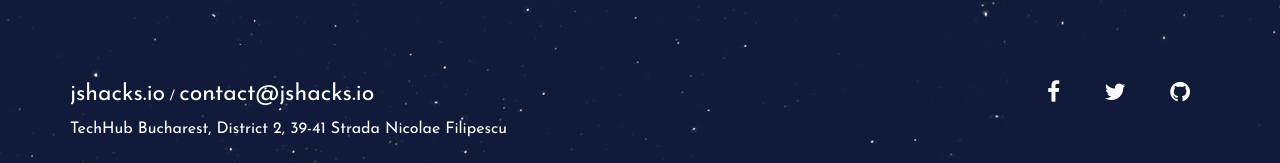
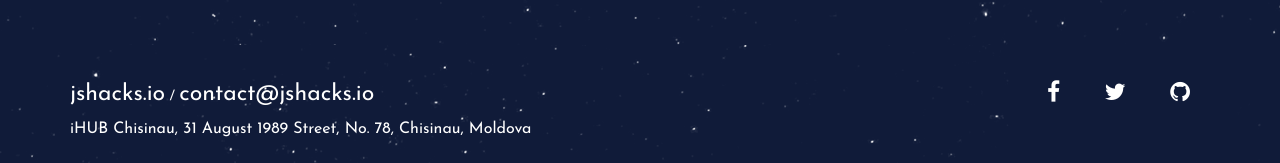
Before and after one commit to js-hacks/chisinau, a Jekyll site: the page built from index.html, in a window 1280 px wide and 900 px high, scrolled down 3327 px. Shown: the part 717-880 px from the top of the window. Built offline with Jekyll 4.4.1, drawn with Linux system fonts in a browser that asks for light colours; nearby versions of some CDN libraries; some web fonts are replaced.

Commit message:
footer address change

```diff
--- a/_includes/footer.html
+++ b/_includes/footer.html
@@ -4,7 +4,7 @@
     <div class="row">
       <div class="col-md-9 col-sm-8">
         <a href="htpt://jshacks.io">jshacks.io</a> / <a href="mailto:contact@jshacks.io">contact@jshacks.io</a>
-        <p>TechHub Bucharest, District 2, 39-41 Strada Nicolae Filipescu</p>
+        <p>iHUB Chisinau, 31 August 1989 Street, No. 78, Chisinau, Moldova</p>
       </div>
       <div class="col-md-3 col-sm-4">
         <ul class="text-right">
```
